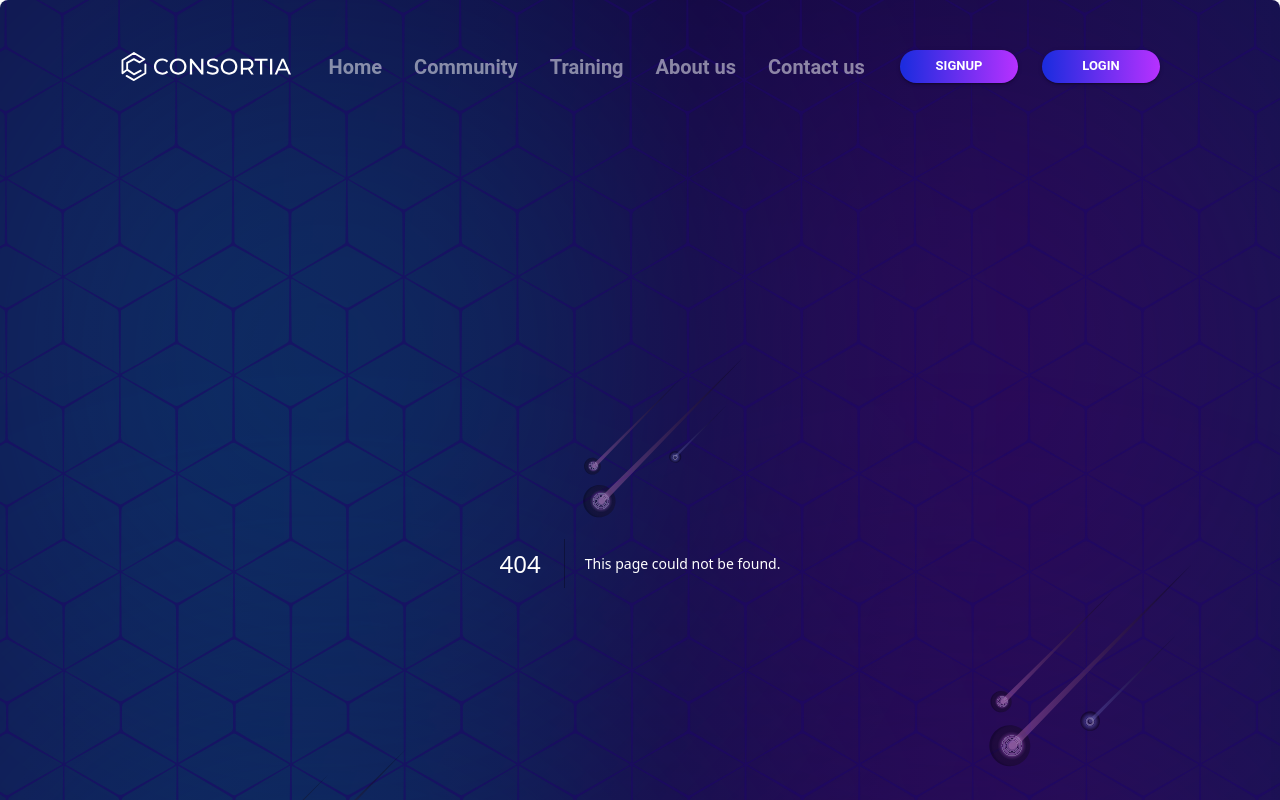
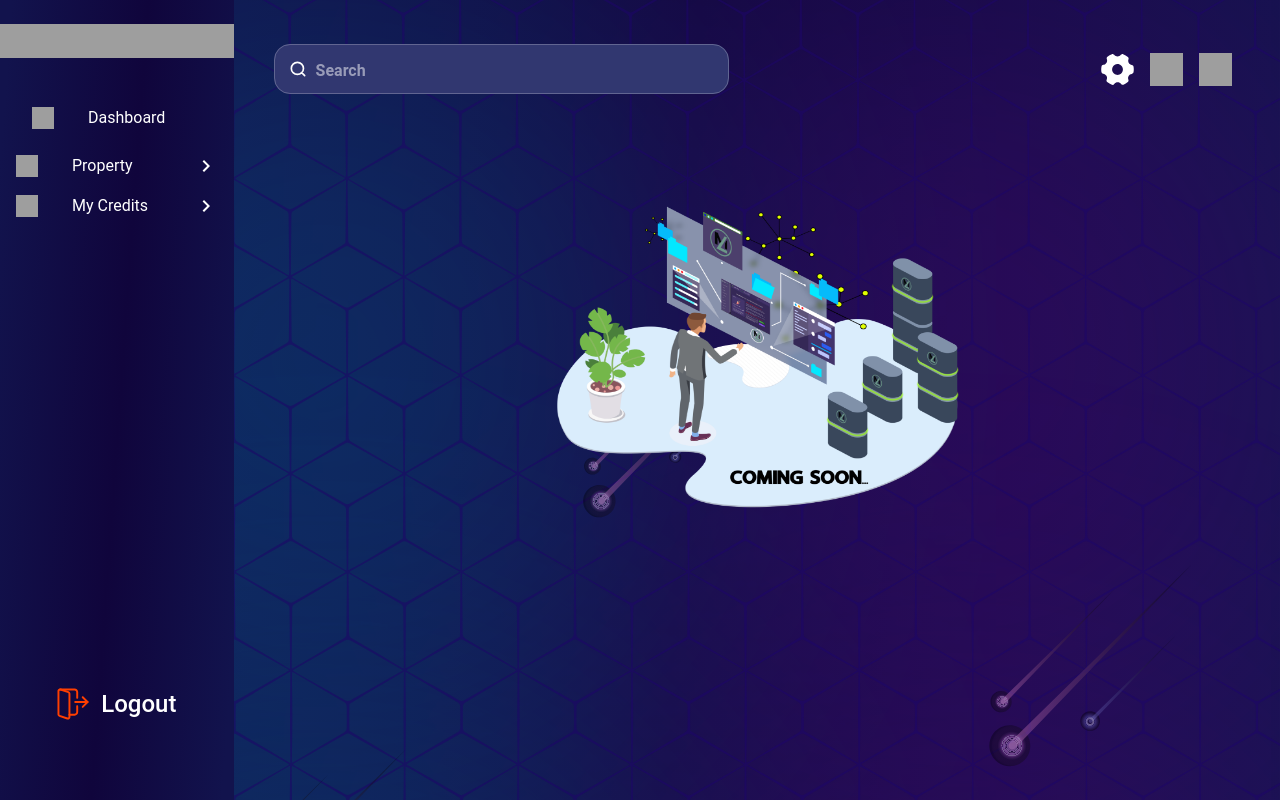
Before and after one commit to imranjavedaziz/consortia-frontend-next-js, a Next.js app: page /dashboard/profile in a window 1280 px wide. Before the commit this address had no page. Shown: the top 800 px of the page. Built offline with nearby package versions, Linux system fonts and the light colour scheme; grey boxes are pictures that could not be loaded.

Commit message:
coming soon for profile page

```diff
--- /dev/null
+++ b/pages/dashboard/profile.js
@@ -0,0 +1,30 @@
+import { Box } from "@mui/material";
+import Image from "next/image";
+import React from "react";
+import ComingSoon from "../../src/components/common/comingSoon/ComingSoon";
+import NftsLayout from "../../src/nftsLayout";
+
+const Profile = () => {
+  return (
+    <Box
+      sx={{
+        width: "100%",
+        height: "100%",
+        display: "flex",
+        justifyContent: "center",
+      }}
+    >
+      <Image
+        src="/assets/images/comingSoon.png"
+        alt="Coming Soon"
+        height={400}
+        width={600}
+      />
+    </Box>
+  );
+};
+
+export default Profile;
+Profile.getLayout = function (page) {
+  return <NftsLayout>{page}</NftsLayout>;
+};
```
Also changed, not shown: pages/about-us.js (+6 -4 lines).
